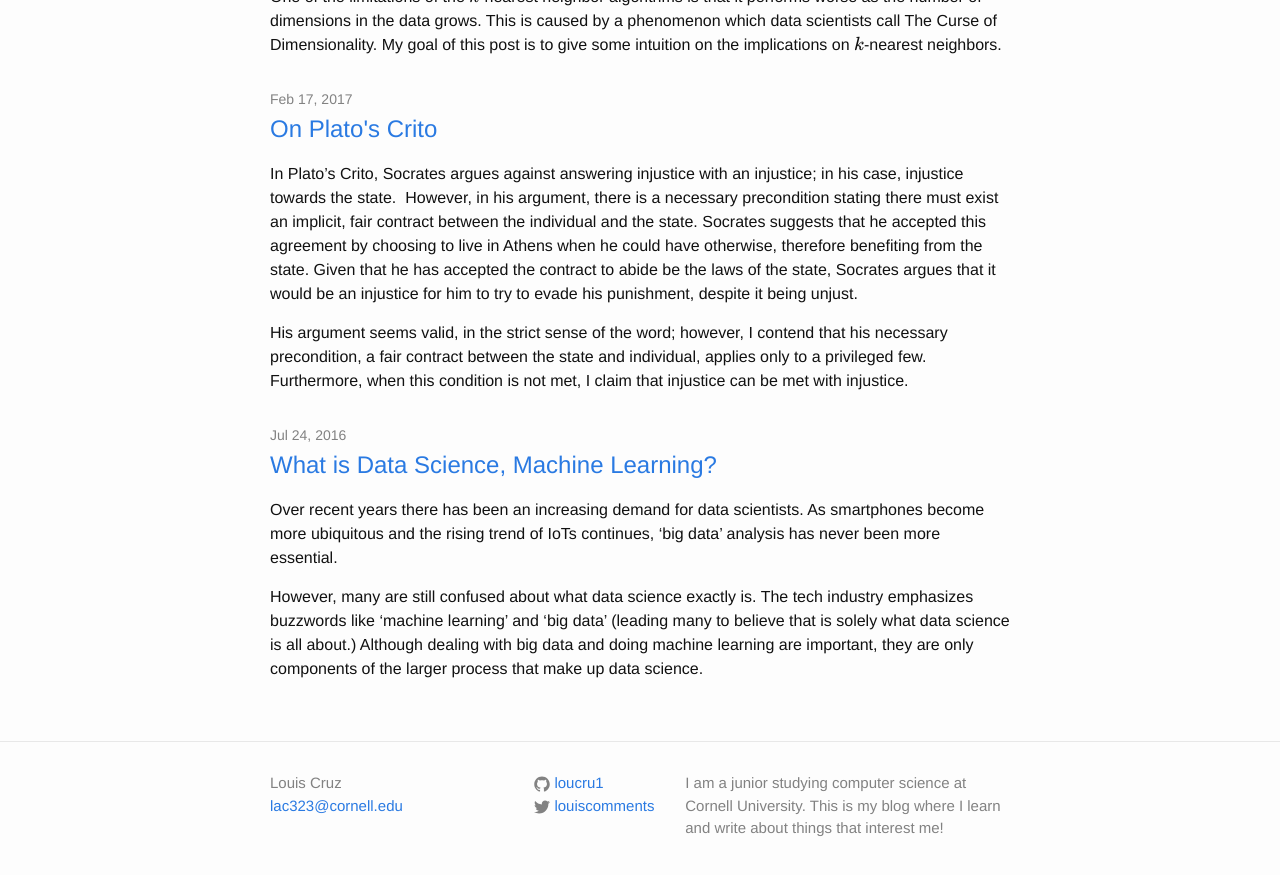
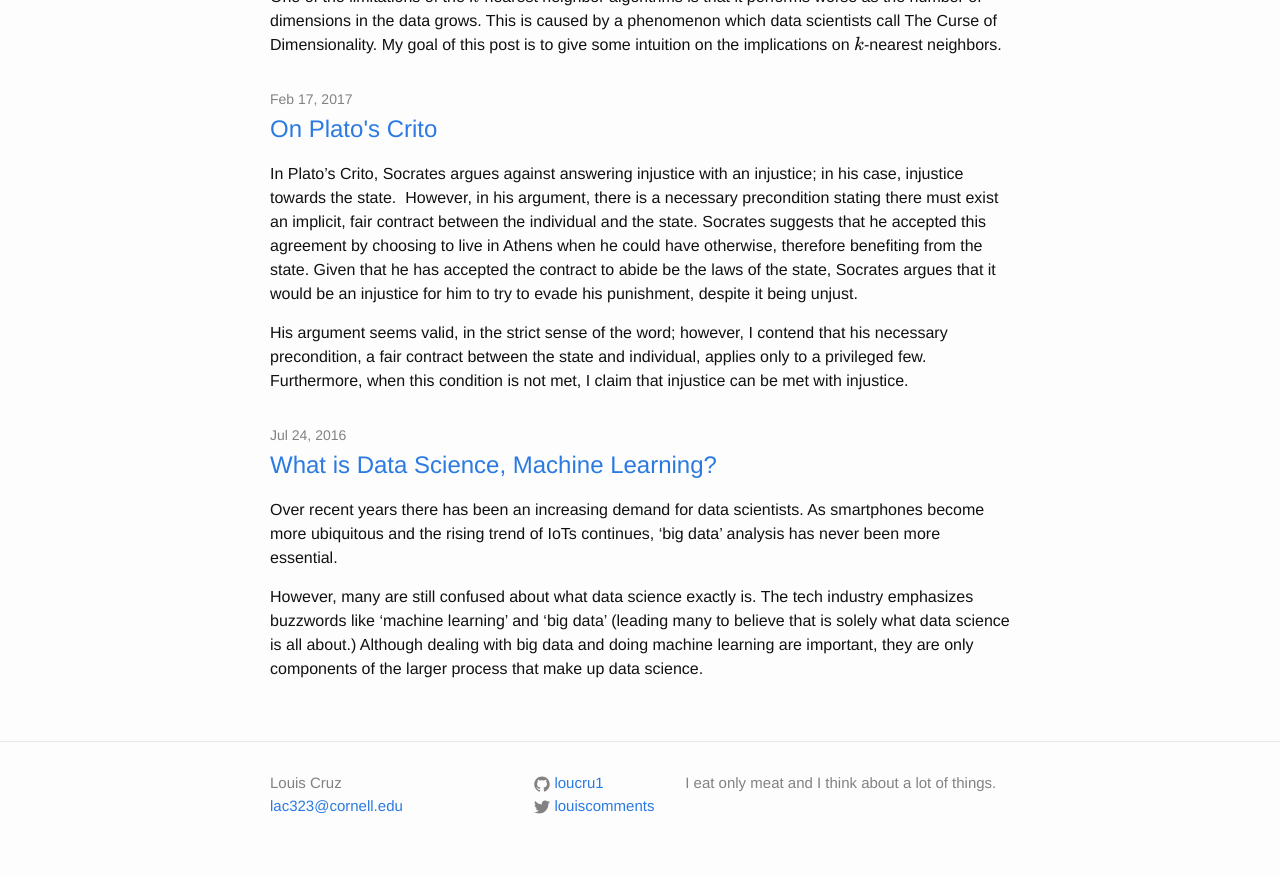
Before and after one commit to loucru1/loucru1.github.io, a Jekyll site: the page built from index.html, in a window 1280 px wide and 900 px high, scrolled down 698 px. Shown: the top 875 px of the window. Built offline with Jekyll 4.4.1, drawn with Linux system fonts in a browser that asks for light colours; formulas are drawn with MathJax 3.

Commit message:
update footer

```diff
--- a/_config.yml
+++ b/_config.yml
@@ -9,8 +9,7 @@
 title: Louis Cruz
 email: lac323@cornell.edu
 description: >
-            I am a junior studying computer science at Cornell University.
-             This is my blog where I learn and write about things that interest me!
+             I eat only meat and I think about a lot of things.
 baseurl: "" # the subpath of your site, e.g. /blog
 url: "http://loucru1.github.io" # the base hostname & protocol for your site
 twitter_username: louiscomments
```
